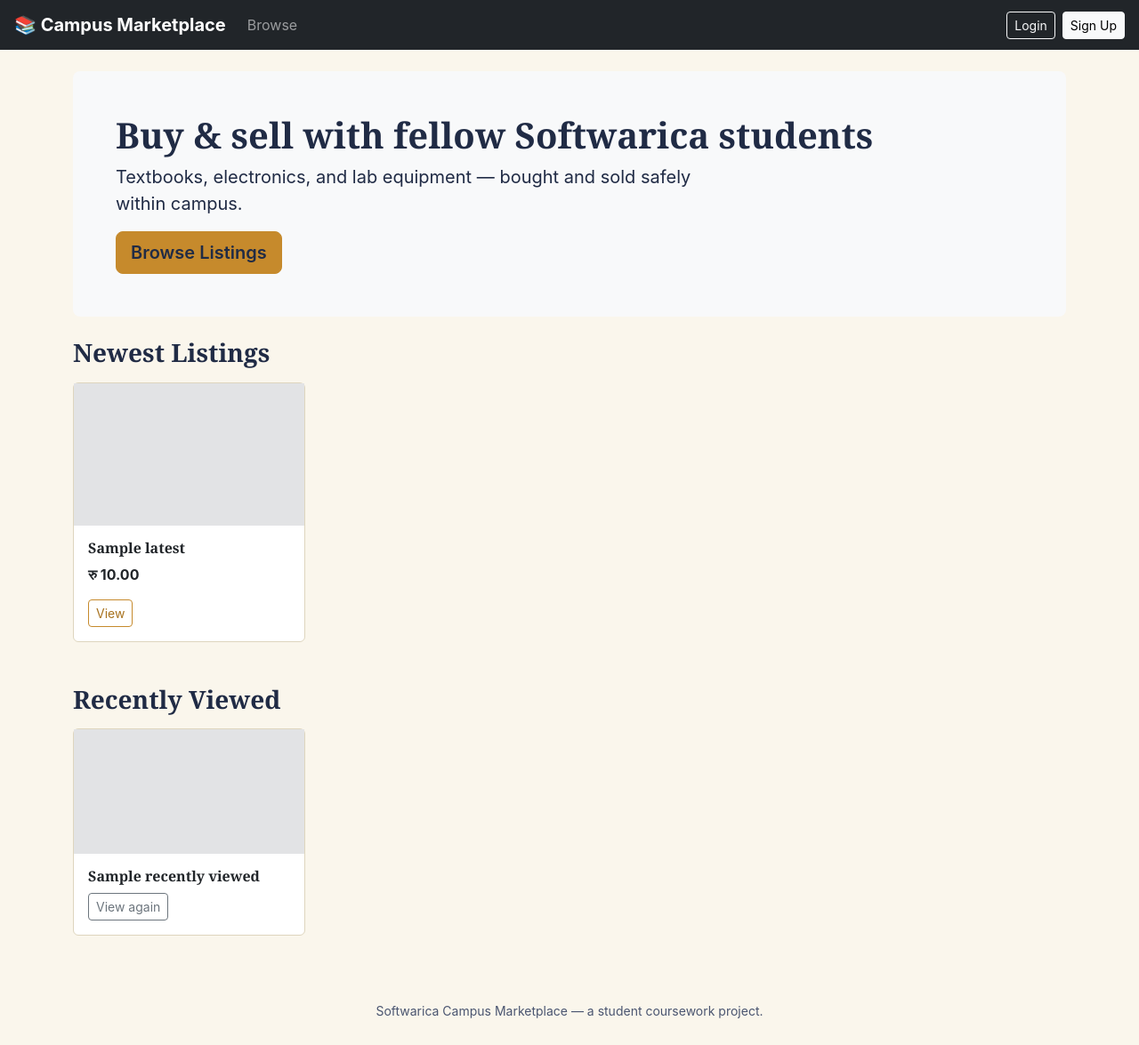
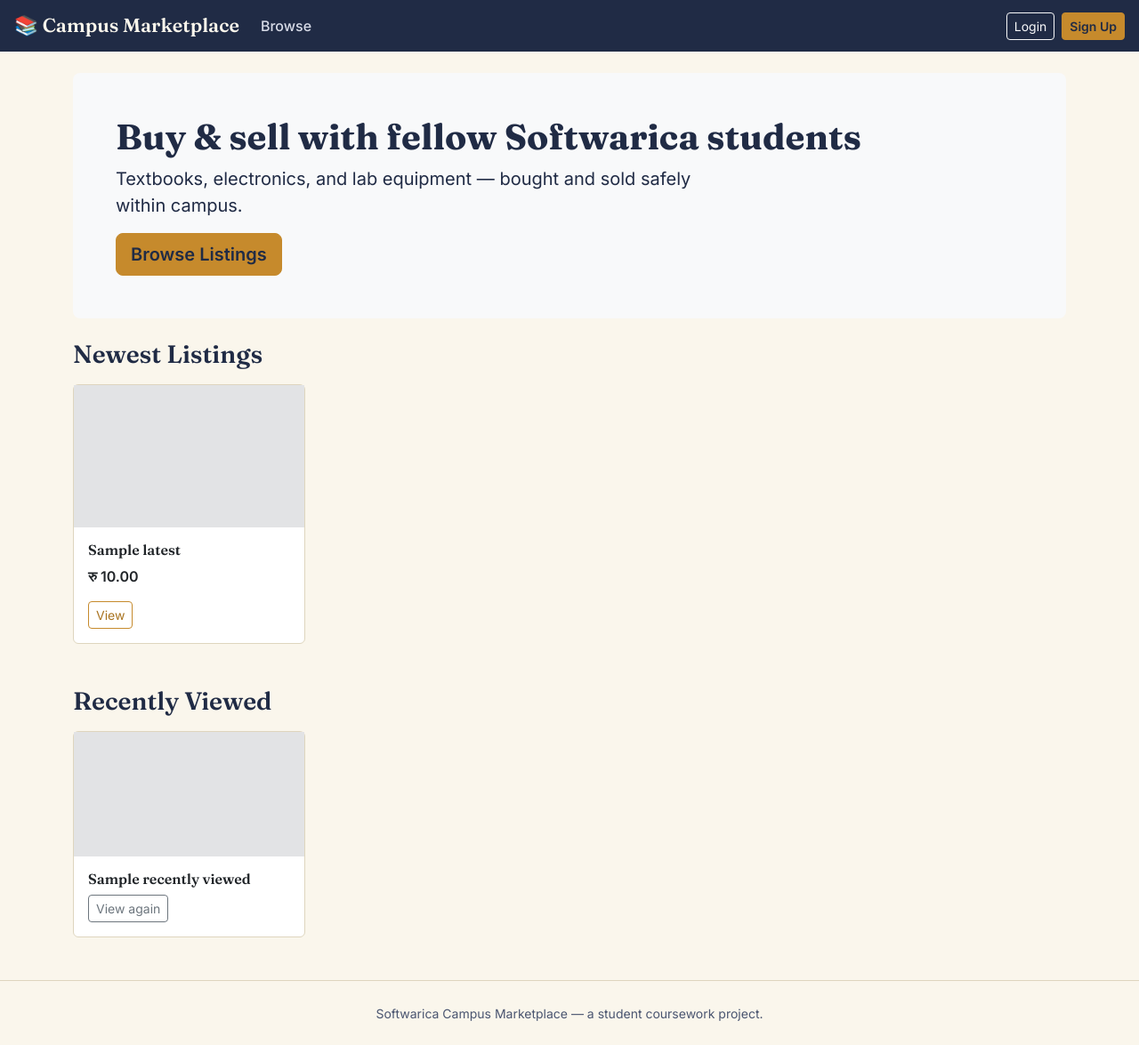
Before and after one commit to praxitrai/-Peer-to-Peer-Student-Marketplace, a Python web app: template app/templates/index.html in a window 1280 px wide. Shown: the whole page at 89% size. Before the commit the page ends 1145 px from the top, so only its background shows below. Run offline with Jinja, Linux system fonts and the light colour scheme; the template is opened without the code that fills it: most values are stand-ins (such as "Sample title", 1, 10 or a date in 2020).

Commit message:
update base.html

```diff
--- a/app/templates/base.html
+++ b/app/templates/base.html
@@ -4,12 +4,14 @@
   <meta charset="UTF-8">
   <meta name="viewport" content="width=device-width, initial-scale=1.0">
   <title>{% block title %}Softwarica Marketplace{% endblock %}</title>
+  <link rel="preconnect" href="https://fonts.googleapis.com">
+  <link href="https://fonts.googleapis.com/css2?family=Fraunces:opsz,wght@9..144,500;9..144,600;9..144,700&family=Inter:wght@400;500;600&family=IBM+Plex+Mono:wght@500;600&display=swap" rel="stylesheet">
   <link href="https://cdn.jsdelivr.net/npm/bootstrap@5.3.3/dist/css/bootstrap.min.css" rel="stylesheet">
   <link rel="stylesheet" href="{{ url_for('static', filename='css/style.css') }}">
 </head>
 <body>
-  <nav class="navbar navbar-expand-lg navbar-dark bg-dark px-3">
-    <a class="navbar-brand fw-bold" href="{{ url_for('main.index') }}">📚 Campus Marketplace</a>
+  <nav class="navbar navbar-expand-lg site-navbar px-3">
+    <a class="navbar-brand" href="{{ url_for('main.index') }}">📚 Campus Marketplace</a>
     <button class="navbar-toggler" type="button" data-bs-toggle="collapse" data-bs-target="#navMenu">
       <span class="navbar-toggler-icon"></span>
     </button>
@@ -24,7 +26,7 @@
         <li class="nav-item"><a class="nav-link" href="{{ url_for('orders.selling_orders') }}">Sales</a></li>
         <li class="nav-item"><a class="nav-link" href="{{ url_for('listings.inbox') }}">Inbox</a></li>
         {% if current_user.is_admin %}
-        <li class="nav-item"><a class="nav-link text-warning fw-bold" href="{{ url_for('admin.dashboard') }}">⚙ Admin</a></li>
+        <li class="nav-item"><a class="nav-link nav-link-admin" href="{{ url_for('admin.dashboard') }}">⚙ Admin</a></li>
         {% endif %}
         {% endif %}
       </ul>
@@ -34,7 +36,7 @@
           <li class="nav-item"><a class="btn btn-outline-light btn-sm" href="{{ url_for('auth.logout') }}">Logout</a></li>
         {% else %}
           <li class="nav-item"><a class="btn btn-outline-light btn-sm me-2" href="{{ url_for('auth.login') }}">Login</a></li>
-          <li class="nav-item"><a class="btn btn-light btn-sm" href="{{ url_for('auth.register') }}">Sign Up</a></li>
+          <li class="nav-item"><a class="btn btn-accent btn-sm" href="{{ url_for('auth.register') }}">Sign Up</a></li>
         {% endif %}
       </ul>
     </div>
@@ -55,7 +57,7 @@
     {% block content %}{% endblock %}
   </div>
 
-  <footer class="text-center text-muted py-4 mt-5">
+  <footer class="site-footer text-center py-4 mt-5">
     <small>Softwarica Campus Marketplace &mdash; a student coursework project.</small>
   </footer>
 
```
